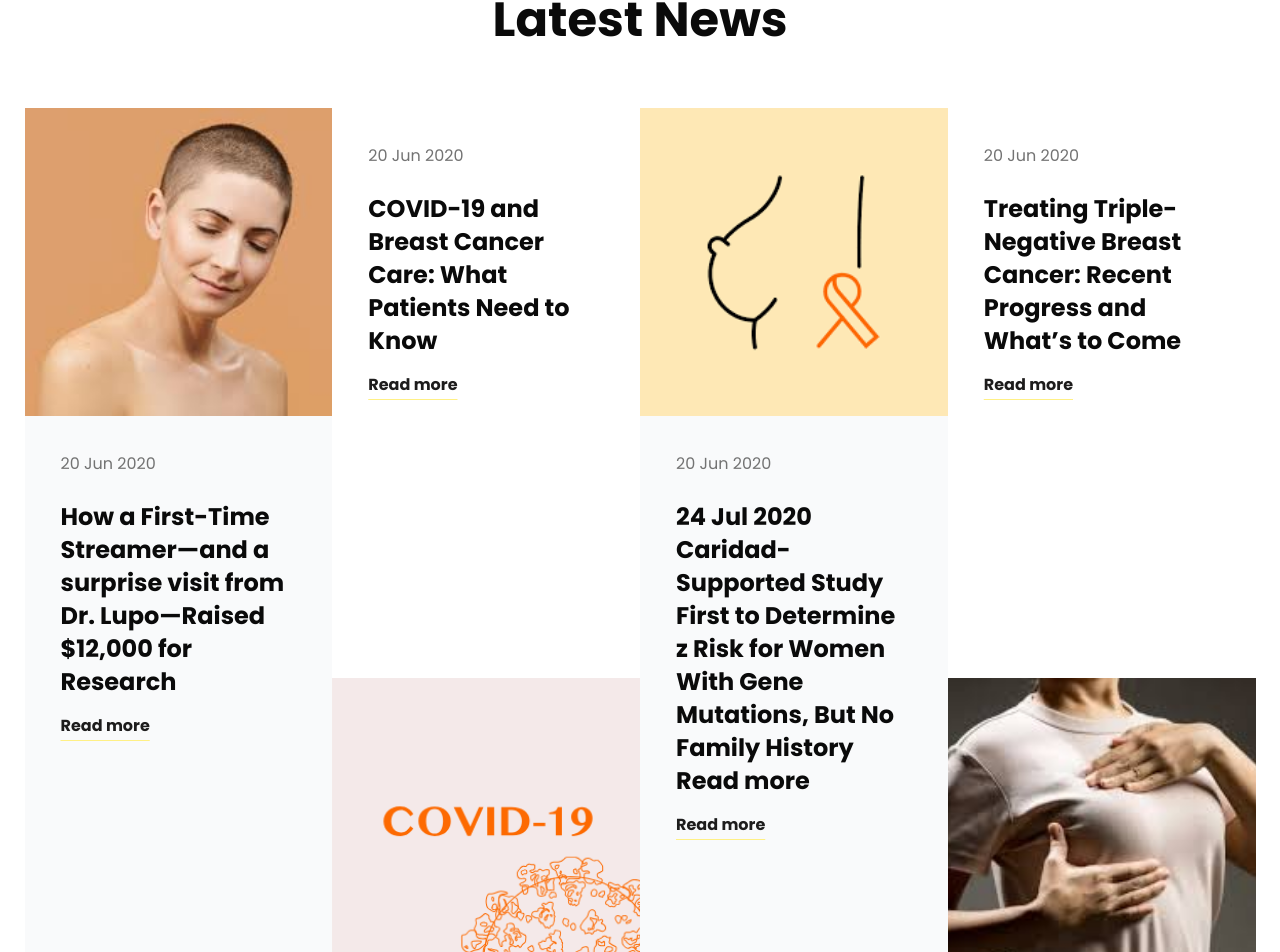
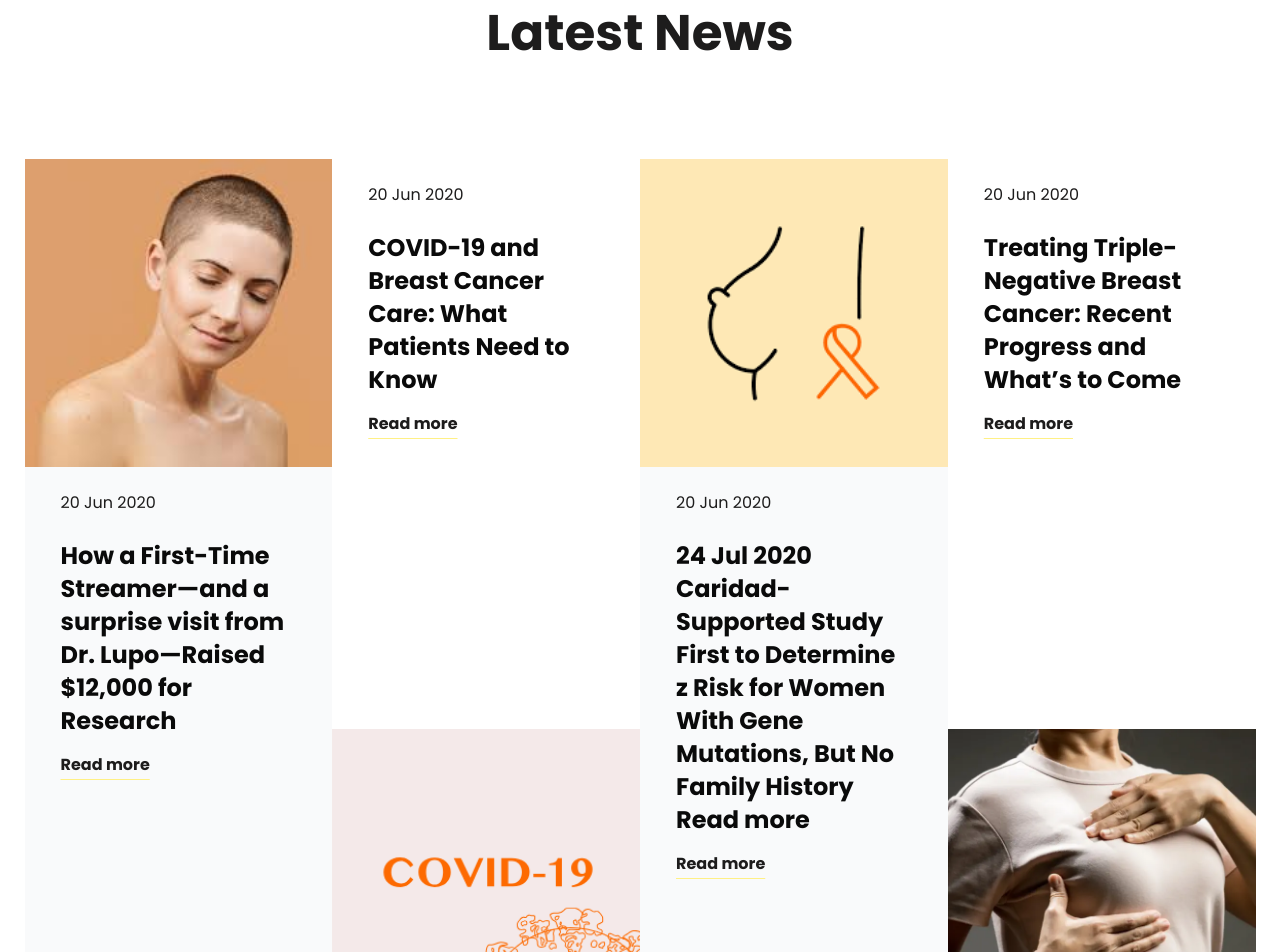
Before and after one commit to Shouryya-Manna/Caridad, a Next.js app: page / in a window 1280 px wide. Shown: the part 8197-9149 px from the top of the page. Built offline with nearby package versions, Linux system fonts and the light colour scheme.

Commit message:
Latest News

```diff
--- a/src/components/Landing/LatestNews/LatestNews.tsx
+++ b/src/components/Landing/LatestNews/LatestNews.tsx
@@ -4,24 +4,24 @@ export default function LatestNews() {
   return (
     <section className="w-full flex justify-center py-15">
       <div className="max-w-[1239px] p-1 w-full">
-        <h2 className="text-4xl md:text-5xl font-bold mb-16 text-center">
+        <h2 className="text-[50px] font-bold mb-22 text-center text-[#1D1C1C]">
           Latest News
         </h2>
         <div className="grid grid-cols-1 sm:grid-cols-2 lg:grid-cols-4">
           <div className="bg-gray-50">
             {/* Image */}
-            <div className="relative aspect-square overflow-hidden">
+            <div className="relative aspect-square overflow-hidden group cursor-pointer">
               <Image
                 src="/Can1.jpeg"
                 alt=""
                 fill
-                className="object-cover"
+                className="object-cover transition-all duration-150 group-hover:grayscale group-hover:brightness-95"
               />
             </div>
 
             {/* Content */}
             <div className="p-5 flex flex-col min-h-[570px]">
-              <p className="text-[16px] m-4 text-neutral-500 mb-2">
+              <p className="text-[16px] mx-4 mt-1 text-[#1D1C1C] mb-2">
                 20 Jun 2020
               </p>
 
@@ -40,7 +40,7 @@ export default function LatestNews() {
           <div>
             {/* Content */}
             <div className="p-5 flex flex-col min-h-[570px]">
-              <p className="text-[16px] m-4 text-neutral-500 mb-2">
+              <p className="text-[16px] mx-4 mt-1 text-[#1D1C1C] mb-2">
                 20 Jun 2020
               </p>
 
@@ -54,30 +54,30 @@ export default function LatestNews() {
               </button>
             </div>
             {/* Image */}
-            <div className="relative  aspect-square overflow-hidden">
+            <div className="relative aspect-square overflow-hidden group cursor-pointer">
               <Image
                 src="/Can2.png"
                 alt=""
                 fill
-                className="object-cover"
+                className="object-cover transition-all duration-150 group-hover:grayscale group-hover:brightness-95"
               />
             </div>
           </div>
 
           <div className="bg-gray-50">
             {/* Image */}
-            <div className="relative  aspect-square overflow-hidden">
+            <div className="relative aspect-square overflow-hidden group cursor-pointer">
               <Image
                 src="/Can3.png"
                 alt=""
                 fill
-                className="object-cover"
+                className="object-cover transition-all duration-150 group-hover:grayscale group-hover:brightness-95"
               />
             </div>
 
             {/* Content */}
             <div className="p-5 flex flex-col min-h-[570px]">
-              <p className="text-[16px] m-4 text-neutral-500 mb-2">
+              <p className="text-[16px] mx-4 mt-1 text-[#1D1C1C] mb-2">
                 20 Jun 2020
               </p>
 
@@ -97,7 +97,7 @@ export default function LatestNews() {
           <div>
             {/* Content */}
             <div className="p-5 flex flex-col min-h-[570px]">
-              <p className="text-[16px] m-4 text-neutral-500 mb-2">
+              <p className="text-[16px] mx-4 mt-1 text-[#1D1C1C] mb-2">
                 20 Jun 2020
               </p>
 
@@ -112,12 +112,12 @@ export default function LatestNews() {
               </button>
             </div>
             {/* Image */}
-            <div className="relative  aspect-square overflow-hidden">
+            <div className="relative aspect-square overflow-hidden group cursor-pointer">
               <Image
-                src="/Can4.jpeg"
+                src="/IMG5.jpg"
                 alt=""
                 fill
-                className="object-cover"
+                className="object-cover transition-all duration-150 group-hover:grayscale group-hover:brightness-95"
               />
             </div>
           </div>
```
Also changed, not shown: public/Can4.jpeg (deleted), public/IMG5.jpg (added).
